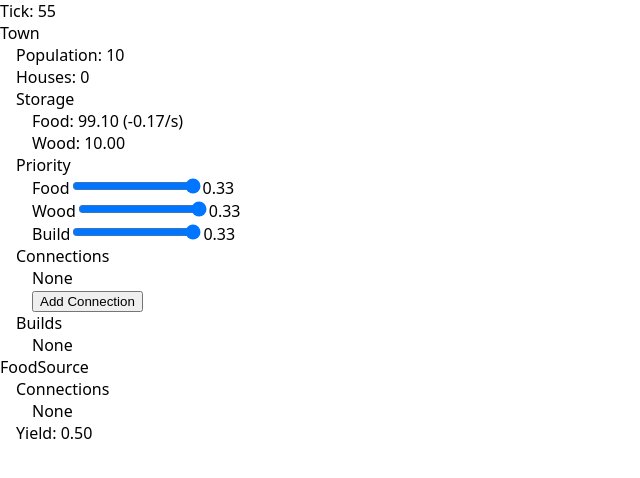
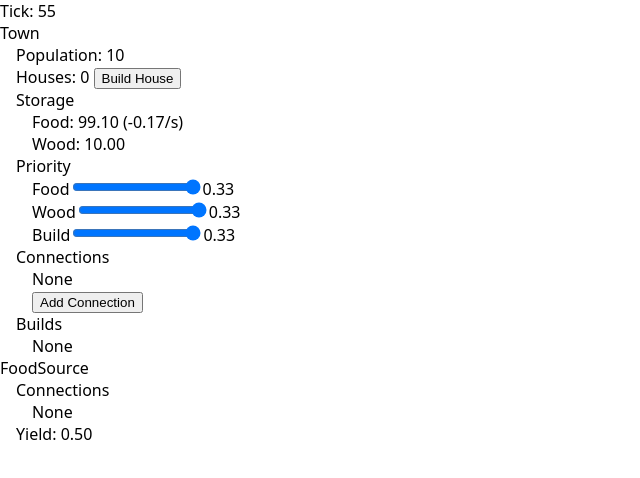
Before and after one commit to tylerschloesser/sim-v6, a React app in the folder packages/app/: page / in a window 1280 px wide. Shown: the top 478 px of the page, without its empty margins (0-640 px from the left). Built offline with nearby package versions, Linux system fonts and the light colour scheme; the HTML template or start-up script is replaced by a standard one.

Commit message:
add house build

```diff
--- a/packages/app/src/home.tsx
+++ b/packages/app/src/home.tsx
@@ -10,12 +10,14 @@ import { AppContext } from './app-context.js'
 import styles from './home.module.scss'
 import {
   BuildType,
+  ConnectionBuild,
   EntityId,
   EntityType,
   TownEntity,
   World,
 } from './types.js'
 import {
+  canBuildHouse,
   getCurrentYield,
   getFinalPriority,
 } from './world.js'
@@ -32,6 +34,22 @@ function* iteratePriorities(entity: TownEntity): Generator<{
       value,
     }
   }
+}
+
+interface BuildHouseButtonProps {
+  entityId: EntityId
+}
+
+function BuildHouseButton({
+  entityId,
+}: BuildHouseButtonProps) {
+  const { world, setWorld } = useContext(AppContext)
+  const entity = world.entities[entityId]
+  invariant(entity?.type === EntityType.enum.Town)
+
+  const disabled = !canBuildHouse(entity)
+
+  return <button disabled={disabled}>Build House</button>
 }
 
 export function Home() {
@@ -69,7 +87,12 @@ export function Home() {
                       <div>
                         Population: {entity.population}
                       </div>
-                      <div>Houses: {entity.houses}</div>
+                      <div>
+                        Houses: {entity.houses}{' '}
+                        <BuildHouseButton
+                          entityId={entity.id}
+                        />
+                      </div>
                       <div>Storage</div>
                       <div className={styles.indent}>
                         <div>
@@ -148,11 +171,19 @@ export function Home() {
                                 key={i}
                                 className={styles.indent}
                               >
+                                {(() => {
+                                  switch (build.type) {
+                                    case BuildType.enum
+                                      .Connection: {
+                                      return (
+                                        <>
                                           <div>
-                                  Source: {build.sourceId}
+                                            Source:{' '}
+                                            {build.sourceId}
                                           </div>
                                           <div>
-                                  Target: {build.targetId}
+                                            Target:{' '}
+                                            {build.targetId}
                                           </div>
                                           <div>
                                             Progress:{' '}
@@ -160,6 +191,22 @@ export function Home() {
                                               2,
                                             )}
                                           </div>
+                                        </>
+                                      )
+                                    }
+                                    case BuildType.enum
+                                      .House: {
+                                      return (
+                                        <div>
+                                          Progress:{' '}
+                                          {build.progress.toFixed(
+                                            2,
+                                          )}
+                                        </div>
+                                      )
+                                    }
+                                  }
+                                })()}
                               </div>
                             </Fragment>
                           ),
@@ -248,7 +295,12 @@ function addConnection(
   invariant(!target.connections[sourceId])
 
   invariant(
-    !source.builds.find(
+    !source.builds
+      .filter(
+        (build): build is ConnectionBuild =>
+          build.type === BuildType.enum.Connection,
+      )
+      .find(
         (build) =>
           build.sourceId === sourceId &&
           build.targetId === targetId,
@@ -291,7 +343,12 @@ function AddConnectionButton({
         return false
       }
       if (
-        entity.builds.find(
+        entity.builds
+          .filter(
+            (build): build is ConnectionBuild =>
+              build.type === BuildType.enum.Connection,
+          )
+          .find(
             (build) =>
               (build.sourceId === peer.id &&
                 build.targetId === entity.id) ||
--- a/packages/app/src/types.ts
+++ b/packages/app/src/types.ts
@@ -82,7 +82,7 @@ export const StorageValue = z.strictObject({
 })
 export type StorageValue = z.infer<typeof StorageValue>
 
-export const BuildType = z.enum(['Connection'])
+export const BuildType = z.enum(['Connection', 'House'])
 export type BuildType = z.infer<typeof BuildType>
 
 export const ConnectionBuild = z.strictObject({
@@ -95,8 +95,16 @@ export type ConnectionBuild = z.infer<
   typeof ConnectionBuild
 >
 
+export const HouseBuild = z.strictObject({
+  type: z.literal(BuildType.enum.House),
+  entityId: EntityId,
+  progress: z.number().gte(0).lt(1),
+})
+export type HouseBuild = z.infer<typeof HouseBuild>
+
 export const Build = z.discriminatedUnion('type', [
   ConnectionBuild,
+  HouseBuild,
 ])
 export type Build = z.infer<typeof Build>
 
--- a/packages/app/src/world.ts
+++ b/packages/app/src/world.ts
@@ -138,3 +138,7 @@ export function getCurrentYield(
 
   return currentYield
 }
+
+export function canBuildHouse(entity: TownEntity): boolean {
+  return entity.storage.wood.count >= 8
+}
```
Lines whose indentation alone changed are shown as unchanged.
